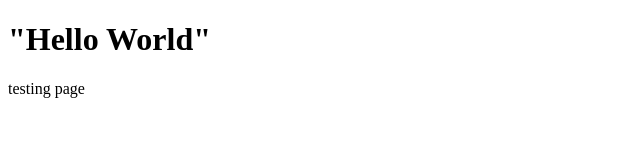
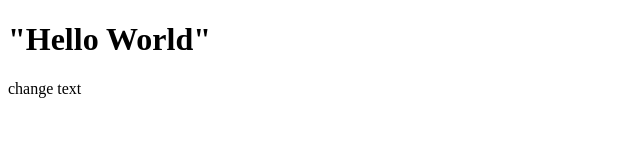
Before and after one commit to ziimoss/ziimoss.github.io, a plain HTML site: page index.html in a window 1280 px wide. Shown: the full height of the page, 0-640 px from the left. Drawn offline with Linux system fonts and the light colour scheme.

Commit message:
test ulit

```diff
--- a/index.html
+++ b/index.html
@@ -2,6 +2,6 @@
 <html>
 <body>
 <h1>"Hello World"</h1>
-<p>testing page</p>
+<p>change text</p>
 </body>
 </html>
```
